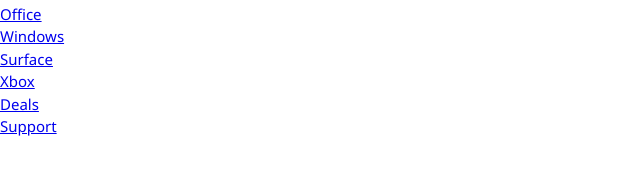
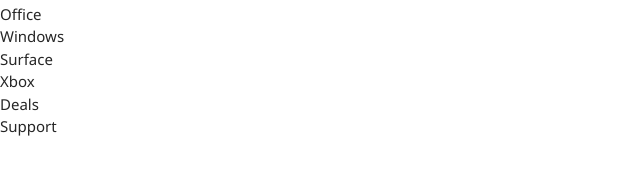
Before and after one commit to DariaSibova/Microsoft-Homepage-Clone, a plain HTML site: page index.html in a window 1280 px wide. Shown: the part 303-478 px from the top of the page, without its empty margins (0-640 px from the left). Drawn offline with Linux system fonts and the light colour scheme.

Commit message:
1 file modified

```diff
--- a/styles.css
+++ b/styles.css
@@ -11,3 +11,12 @@ body {
   font-size: 15px;
   line-height: 1.5;
 }
+
+a {
+  color: #262626;
+  text-decoration: none;
+}
+
+ul {
+  list-style: none;
+}
```
